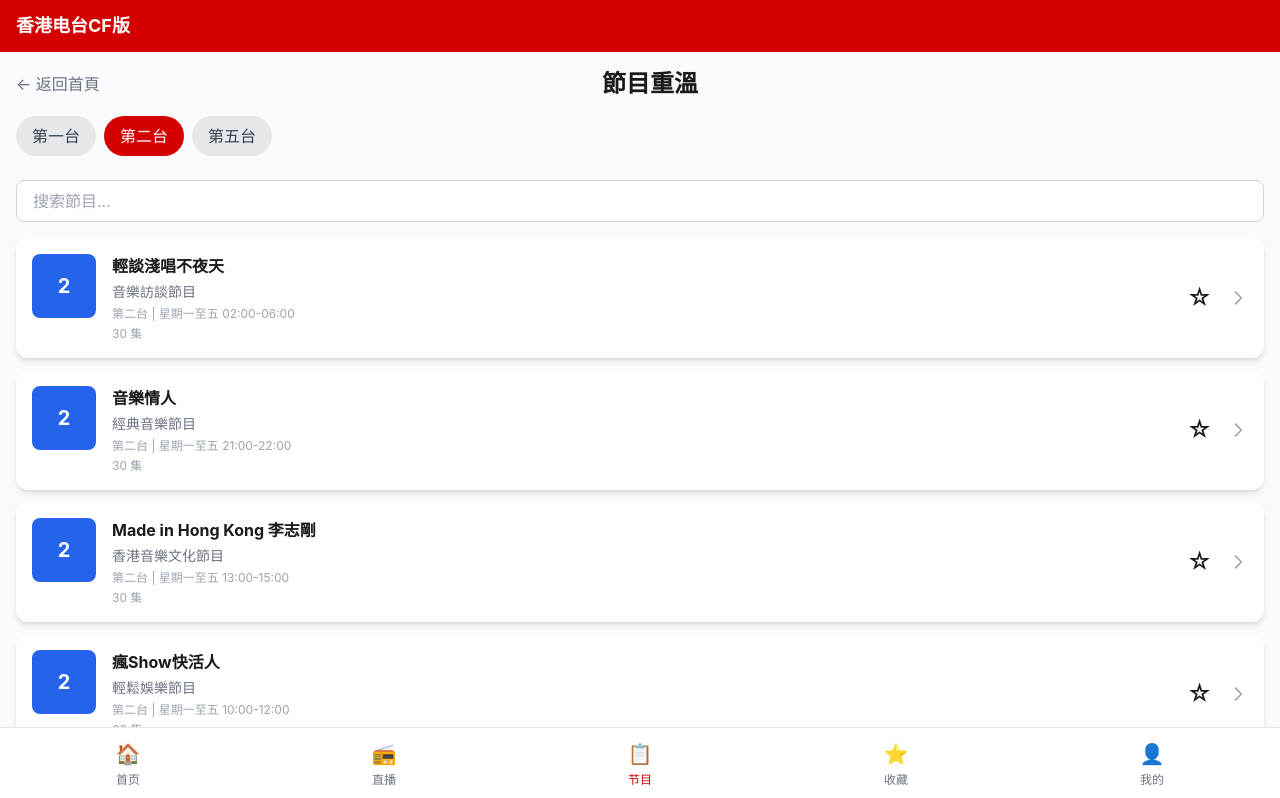
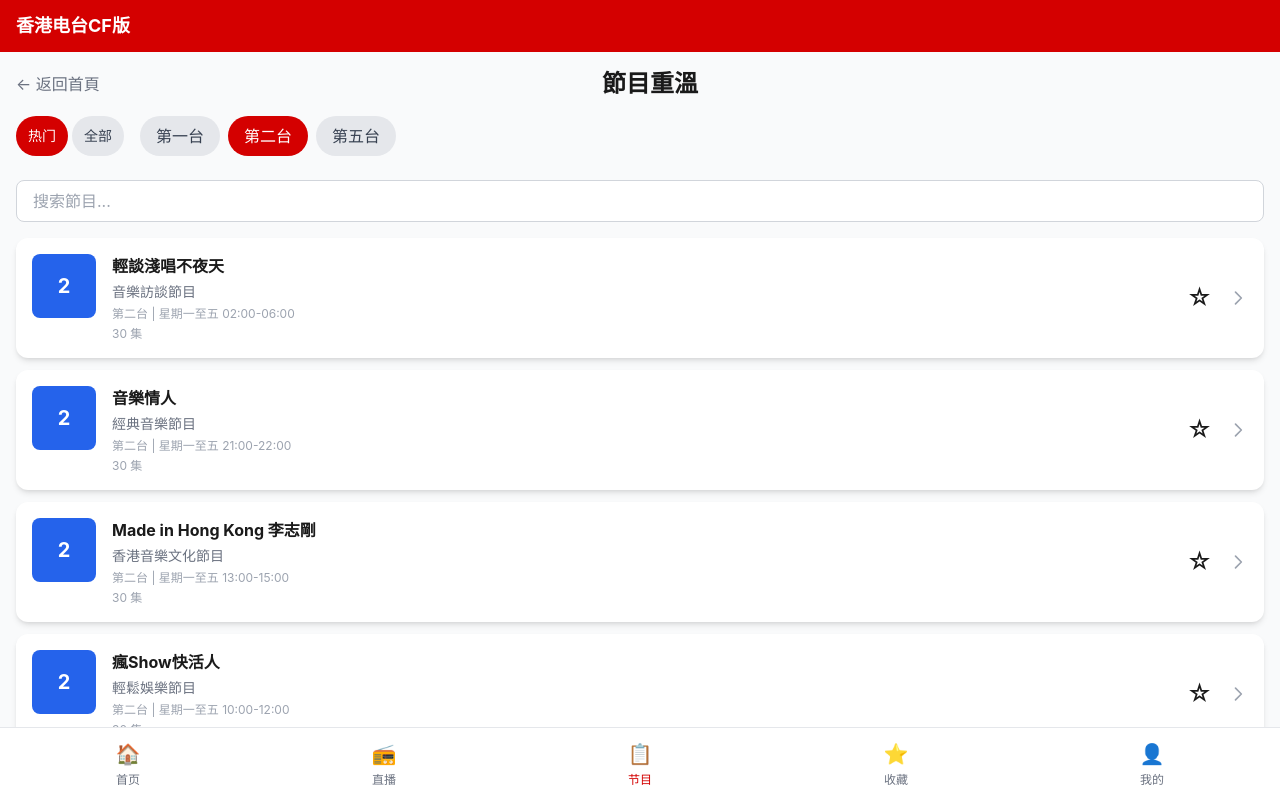
Before and after one commit to cowboy20260211/cf-rthk, a React (Vite) app: page /programs in a window 1280 px wide. Shown: the top 798 px of the page. Built offline with nearby package versions, Linux system fonts and the light colour scheme.

Commit message:
Update player collapse and add popular/all tabs

```diff
--- a/src/components/Player/AudioPlayer.tsx
+++ b/src/components/Player/AudioPlayer.tsx
@@ -373,7 +373,7 @@ export default function AudioPlayer() {
         borderTop: '2px solid #d40000',
         zIndex: 50,
         transition: 'all 0.3s ease',
-        maxHeight: isExpanded ? '300px' : '70px',
+        maxHeight: isExpanded ? '280px' : '20px',
         overflow: 'hidden',
       }}
     >
@@ -399,58 +399,15 @@ export default function AudioPlayer() {
         <span style={{ color: 'white', fontSize: '12px' }}>{isExpanded ? '▼' : '▲'}</span>
       </div>
 
+      {/* 展开状态：显示完整播放器 */}
+      {isExpanded && (
         <div
           style={{
             maxWidth: '600px',
             margin: '0 auto',
-          padding: isExpanded ? '20px' : '12px 16px 12px',
+            padding: '20px',
           }}
         >
-        {/* 收起状态：只显示标题和播放按钮 */}
-        {!isExpanded && (
-          <div style={{ display: 'flex', alignItems: 'center', justifyContent: 'space-between' }}>
-            <div style={{ flex: 1, overflow: 'hidden' }}>
-              <div
-                style={{
-                  fontWeight: 'bold',
-                  fontSize: '14px',
-                  whiteSpace: 'nowrap',
-                  overflow: 'hidden',
-                  textOverflow: 'ellipsis',
-                }}
-              >
-                {getDisplayName()}
-              </div>
-              <div style={{ fontSize: '12px', color: '#666' }}>{status}</div>
-            </div>
-            <button
-              onClick={e => {
-                e.stopPropagation();
-                handlePlay();
-              }}
-              style={{
-                width: '44px',
-                height: '44px',
-                borderRadius: '50%',
-                background: '#d40000',
-                color: 'white',
-                border: 'none',
-                cursor: 'pointer',
-                display: 'flex',
-                alignItems: 'center',
-                justifyContent: 'center',
-                fontSize: '18px',
-                flexShrink: 0,
-              }}
-            >
-              {isPaused ? '▶' : '⏸'}
-            </button>
-          </div>
-        )}
-
-        {/* 展开状态：显示完整播放器 */}
-        {isExpanded && (
-          <div>
           <div style={{ marginBottom: '16px', textAlign: 'center' }}>
             <div style={{ fontWeight: 'bold', fontSize: '16px' }}>{getDisplayName()}</div>
             <div style={{ fontSize: '12px', color: '#666' }}>{getDisplayDesc()}</div>
@@ -507,7 +464,6 @@ export default function AudioPlayer() {
           )}
         </div>
       )}
-      </div>
 
       <audio ref={audioRef} style={{ display: 'none' }} />
     </div>
--- a/src/pages/programs/Programs.tsx
+++ b/src/pages/programs/Programs.tsx
@@ -12,10 +12,16 @@ const channels = [
 export default function Programs() {
   const [selectedChannel, setSelectedChannel] = useState<string>('radio2');
   const [searchQuery, setSearchQuery] = useState('');
+  const [viewMode, setViewMode] = useState<'popular' | 'all'>('popular');
   const { favorites, addFavorite, removeFavorite } = useFavorite();
 
   const allPrograms = rthkApi.getProgramsByChannel(selectedChannel);
-  const filteredPrograms = allPrograms.filter(
+
+  // Filter popular programs (first 4) or all programs
+  const popularPrograms = allPrograms.slice(0, 4);
+  const displayedPrograms = viewMode === 'popular' ? popularPrograms : allPrograms;
+
+  const filteredPrograms = displayedPrograms.filter(
     (p: Program) =>
       p.title.toLowerCase().includes(searchQuery.toLowerCase()) ||
       p.description.toLowerCase().includes(searchQuery.toLowerCase())
@@ -65,6 +71,30 @@ export default function Programs() {
       </div>
 
       <div className='flex gap-2 mb-4 overflow-x-auto pb-2'>
+        {/* 热门/全部 切换 */}
+        <div className='flex gap-1 mr-2'>
+          <button
+            onClick={() => setViewMode('popular')}
+            className={`px-3 py-2 rounded-full whitespace-nowrap transition-colors text-sm ${
+              viewMode === 'popular'
+                ? 'bg-rthk-red text-white'
+                : 'bg-gray-200 text-gray-700 hover:bg-gray-300'
+            }`}
+          >
+            热门
+          </button>
+          <button
+            onClick={() => setViewMode('all')}
+            className={`px-3 py-2 rounded-full whitespace-nowrap transition-colors text-sm ${
+              viewMode === 'all'
+                ? 'bg-rthk-red text-white'
+                : 'bg-gray-200 text-gray-700 hover:bg-gray-300'
+            }`}
+          >
+            全部
+          </button>
+        </div>
+        {/* 频道选择 */}
         {channels.map(channel => (
           <button
             key={channel.id}
```
Lines whose indentation alone changed are shown as unchanged.
